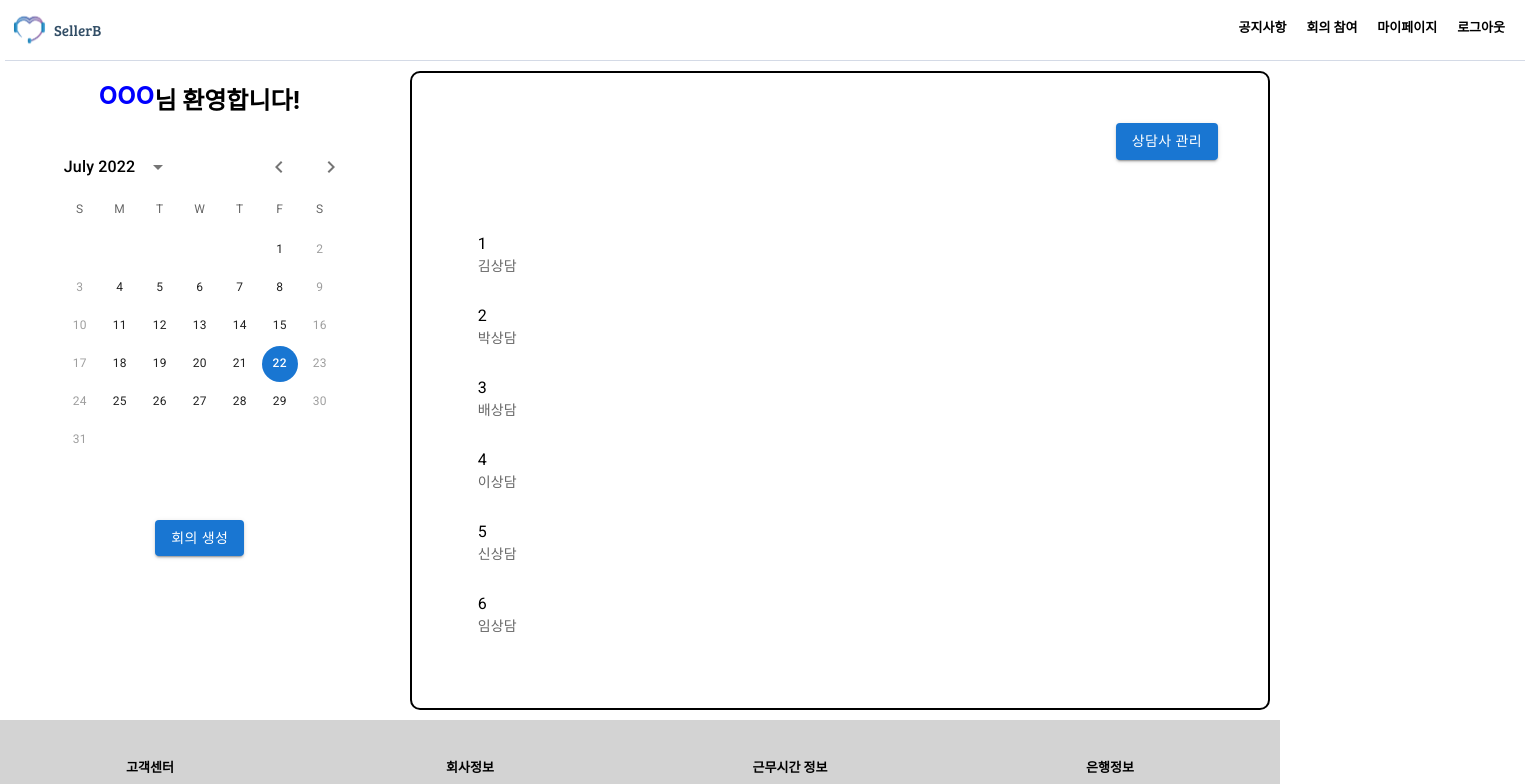
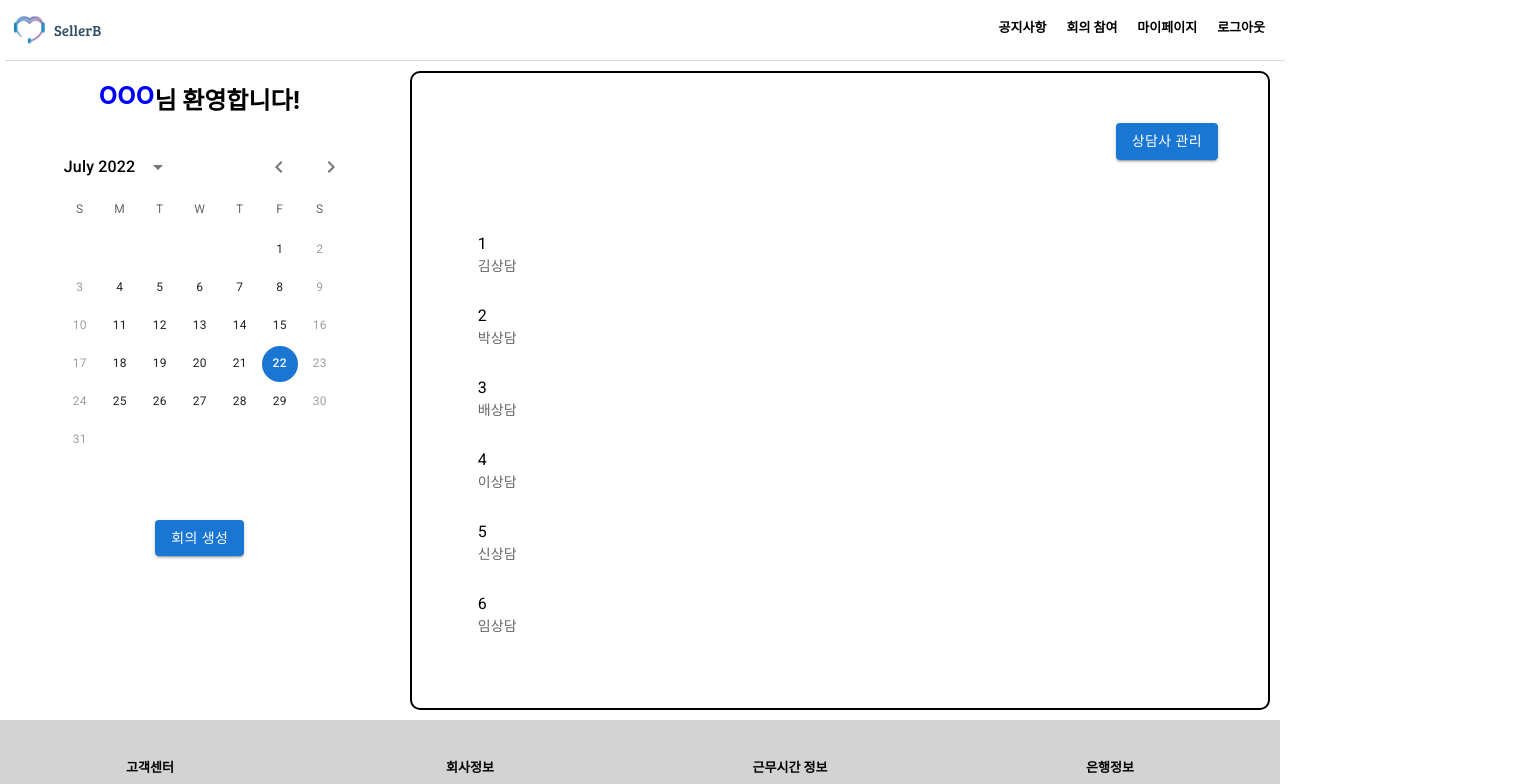
Before and after one commit to henginthere/Seller-B, a React (Create React App) app in the folder FE/sellerb_fe/: page /manager/main in a window 1280 px wide. Shown: the top 784 px of the page, 1525 px wide, since content can reach past the window. Built offline with nearby package versions, Linux system fonts and the light colour scheme; a web font is replaced by a local one.

Commit message:
[-][FE] style: NavBar width 수정

```diff
--- a/FE/sellerb_fe/src/components/Common/NavBar/NavBar.css
+++ b/FE/sellerb_fe/src/components/Common/NavBar/NavBar.css
@@ -2,7 +2,7 @@
 .navbar-wrapper {
     display: flex;
     margin-left: 5px;
-    width: 1520px;
+    width: 100%;
     height: 60px;
     border-bottom: solid 0.3px #D4DAE6;
     /* border-width: 1410px; */
```
